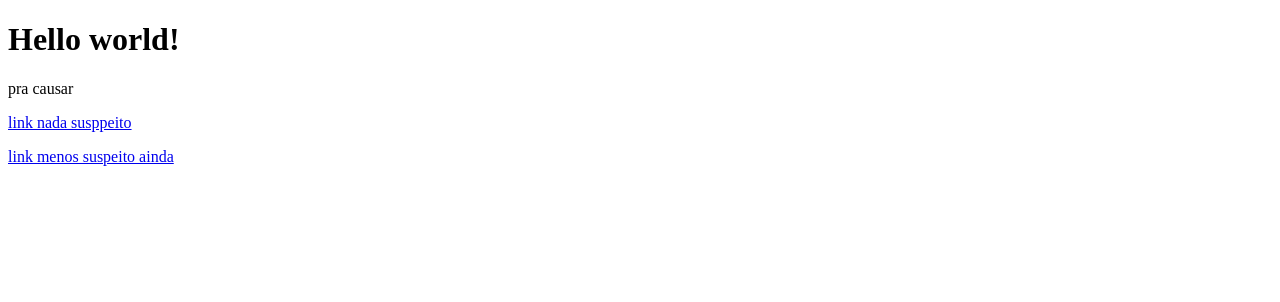
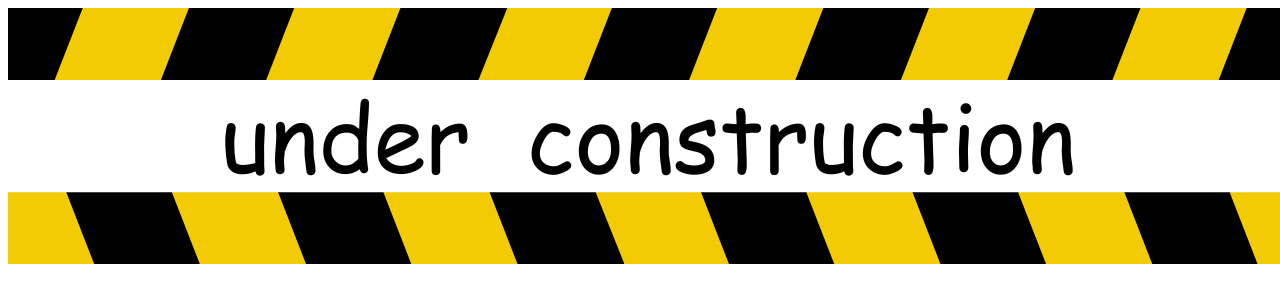
Before and after one commit to Daniel-Centeno/daniel-centeno.github.io, a plain HTML site: page index.html in a window 1280 px wide. Drawn offline with Linux system fonts and the light colour scheme.

Commit message:
added underconstruction image to the main page

```diff
--- a/index.html
+++ b/index.html
@@ -6,15 +6,6 @@
     <title>Document</title>
 </head>
 <body>
-    <h1>Hello world!</h1>
-    <p>pra causar</p>
-
-    <p>
-        <a href="test">link  nada susppeito</a>
-    </p>
-    <p>
-        <a href="threejs-estudo/index">link menos suspeito ainda</a>
-    </p>
-
-    </body>
+   <img src="res/under-construction.png" alt="">
+</body>
 </html>
```
Also changed, not shown: res/under construction.png (deleted).
